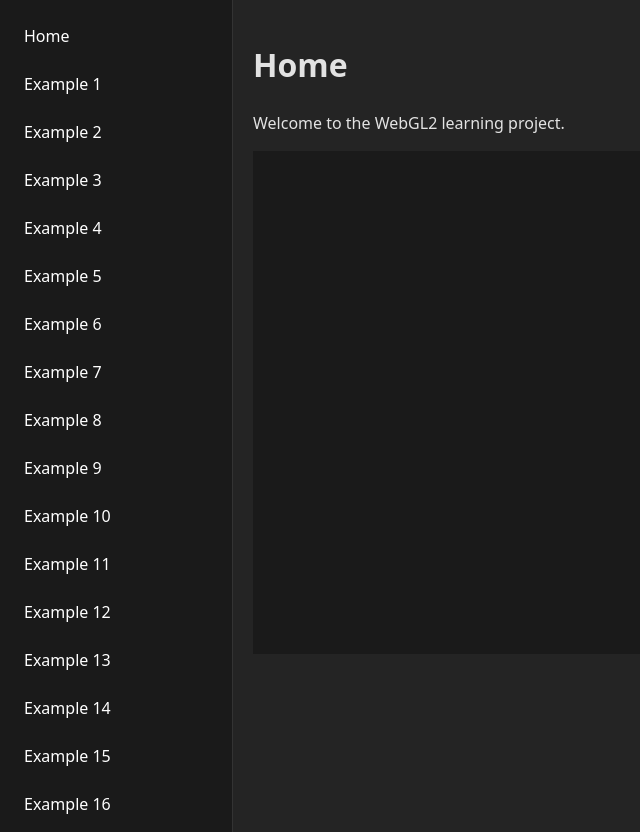
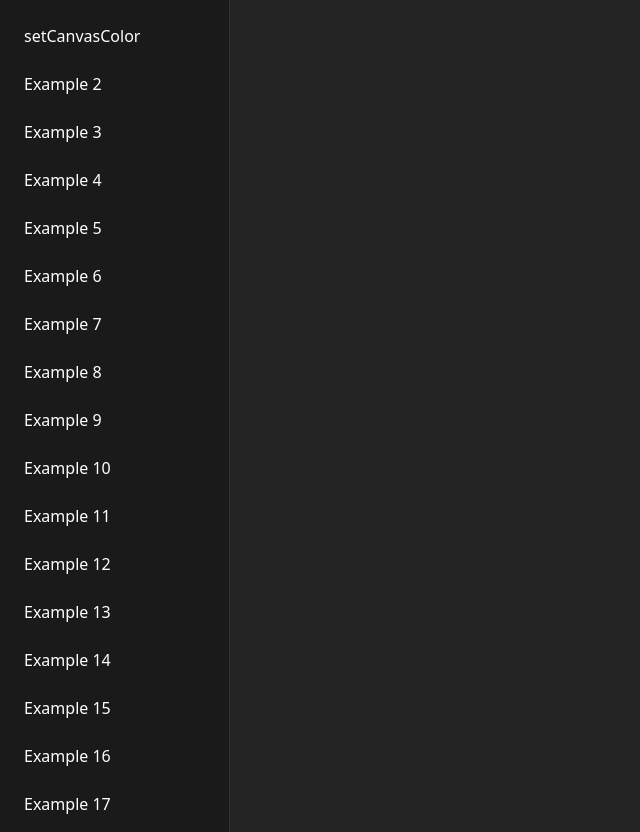
Before and after one commit to nfletton/learn-webgl2, a website built with Vite: page index.html in a window 1280 px wide. Shown: the whole page, without its empty margins (0-640 px from the left). Built offline with nearby package versions, Linux system fonts and the light colour scheme.

Commit message:
Refactor page initialization and improve function execution handling with centralized registry and streamlined WebGL setup.

```diff
--- a/index.html
+++ b/index.html
@@ -9,8 +9,7 @@
     <div id="container">
       <nav id="nav-sidebar">
         <ul>
-          <li><a href="?func=home">Home</a></li>
-          <li><a href="?func=example1">Example 1</a></li>
+          <li><a href="?func=setCanvasColor">setCanvasColor</a></li>
           <li><a href="?func=example2">Example 2</a></li>
           <li><a href="?func=example3">Example 3</a></li>
           <li><a href="?func=example4">Example 4</a></li>
--- a/src/main.js
+++ b/src/main.js
@@ -1,49 +1,10 @@
 import './style.css'
 import {vec2} from "gl-matrix";
-// import javascriptLogo from './javascript.svg'
-// import viteLogo from '/vite.svg'
-// import { setupCounter } from './counter.js'
+import {setCanvasColor} from "./setCanvasColor";
 
-function renderPage() {
-  const params = new URLSearchParams(window.location.search);
-  const funcName = params.get('func') || 'home';
+function initPage() {
   const app = document.querySelector('#app');
-
-  // Page initialization logic
-  if (funcName === 'home') {
-    app.innerHTML = `
-      <div style="padding: 20px;">
-        <h1>Home</h1>
-        <p>Welcome to the WebGL2 learning project.</p>
-        <canvas id="canvas"></canvas>
-      </div>
-    `;
-    initWebGL();
-  } else {
-    app.innerHTML = `
-      <div style="padding: 20px;">
-        <h1>${funcName.charAt(0).toUpperCase() + funcName.slice(1)}</h1>
-        <p>Running function: ${funcName}.</p>
-        <canvas id="canvas"></canvas>
-      </div>
-    `;
-    initWebGL();
-  }
-
-  // Execute the function by name if it exists in the global scope or a defined set of functions
-  const availableFunctions = {
-    home: () => console.log('Home function executed'),
-    example1: () => console.log('Example 1 executed'),
-    // ... add other examples as needed, or dynamically call if they are global
-  };
-
-  if (typeof availableFunctions[funcName] === 'function') {
-    availableFunctions[funcName]();
-  } else if (typeof window[funcName] === 'function') {
-    window[funcName]();
-  } else {
-    console.warn(`Function ${funcName} not found.`);
-  }
+  app.innerHTML = `<canvas id="canvas"></canvas>`;
 }
 
 function initWebGL() {
@@ -55,20 +16,32 @@ function initWebGL() {
     console.error("WebGL2 not supported");
     return;
   }
+  console.log(`WebGL2 initialized`);
+  return gl
+}
 
-  const v1 = vec2.fromValues(4, 1);
-  const v2 = vec2.fromValues(2, 2);
-  const result = vec2.create();
-  vec2.add(result, v1, v2);
-  console.log(`WebGL2 initialized on ${window.location.search || '?func=home'}. Vector add result: ${result}`);
+const functionRegistry = {
+  setCanvasColor: setCanvasColor,
+  example2: example2,
+};
 
-  // Set clear color to dark gray and clear
-  gl.clearColor(0.1, 0.1, 0.1, 1.0);
+function example2(gl) {
+  gl.clearColor(0.3, 0.1, 0.1, 1.0);
   gl.clear(gl.COLOR_BUFFER_BIT);
 }
 
-// Handle navigation without full page reload if possible,
-// but since we used query params, standard links will reload.
-// For "No javascript frameworks", this is a simple way to handle routing.
-window.addEventListener('popstate', renderPage);
-renderPage();
+function executeFunc(gl) {
+  const params = new URLSearchParams(window.location.search);
+  const funcName = params.get('func') || 'home';
+
+  if (typeof functionRegistry[funcName] === 'function') {
+    console.log(`Function ${funcName} executed`)
+    functionRegistry[funcName](gl);
+  } else {
+    console.warn(`Function ${funcName} not found.`);
+  }
+}
+
+initPage();
+const gl = initWebGL();
+if (gl) executeFunc(gl)
--- /dev/null
+++ b/src/setCanvasColor.js
@@ -0,0 +1,4 @@
+export function setCanvasColor(gl) {
+    gl.clearColor(0.3, 0.1, 0.9, 1.0);
+    gl.clear(gl.COLOR_BUFFER_BIT);
+}
--- a/src/style.css
+++ b/src/style.css
@@ -36,7 +36,7 @@ body {
 }
 
 #nav-sidebar {
-  width: 200px;
+  width: 300px;
   background-color: #1a1a1a;
   border-right: 1px solid #333;
   overflow-y: auto;
```
